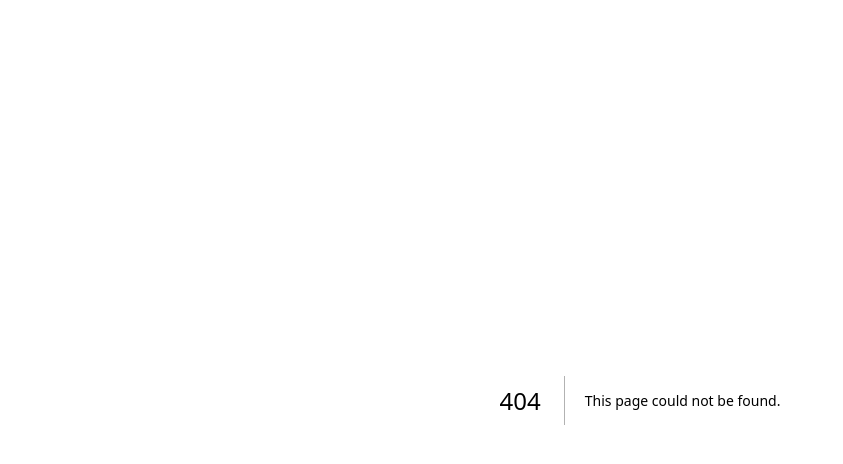
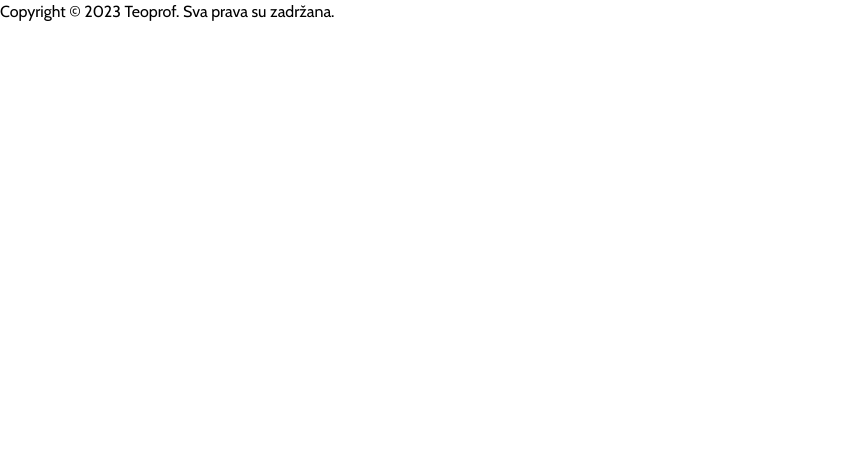
Before and after one commit to VasaOfficial/Teoprof, a Next.js app: page /pages/dnevne-sobe in a window 1280 px wide. Before the commit this address had no page. Shown: the top 464 px of the page, without its empty margins (0-843 px from the left). Built offline with nearby package versions, Linux system fonts and the light colour scheme.

Commit message:
feat: add routes for all the pages

```diff
--- /dev/null
+++ b/src/app/pages/(enterijer)/dnevne-sobe/page.tsx
@@ -0,0 +1,7 @@
+export default function Footer() {
+  return (
+    <p className="text-black">
+      Copyright © 2023 Teoprof. Sva prava su zadržana.
+    </p>
+  );
+}
--- /dev/null
+++ b/src/app/pages/(enterijer)/hodnici/page.tsx
@@ -0,0 +1,7 @@
+export default function Footer() {
+  return (
+    <p className="text-black">
+      Copyright © 2023 Teoprof. Sva prava su zadržana.
+    </p>
+  );
+}
--- /dev/null
+++ b/src/app/pages/(enterijer)/kuhinja/page.tsx
@@ -0,0 +1,7 @@
+export default function Footer() {
+  return (
+    <p className="text-black">
+      Copyright © 2023 Teoprof. Sva prava su zadržana.
+    </p>
+  );
+}
--- /dev/null
+++ b/src/app/pages/(enterijer)/kupatila/page.tsx
@@ -0,0 +1,7 @@
+export default function Footer() {
+  return (
+    <p className="text-black">
+      Copyright © 2023 Teoprof. Sva prava su zadržana.
+    </p>
+  );
+}
--- /dev/null
+++ b/src/app/pages/(enterijer)/spavace-sobe/page.tsx
@@ -0,0 +1,7 @@
+export default function Footer() {
+  return (
+    <p className="text-black">
+      Copyright © 2023 Teoprof. Sva prava su zadržana.
+    </p>
+  );
+}
--- /dev/null
+++ b/src/app/pages/(enterijer)/trpezarija/page.tsx
@@ -0,0 +1,7 @@
+export default function Footer() {
+  return (
+    <p className="text-black">
+      Copyright © 2023 Teoprof. Sva prava su zadržana.
+    </p>
+  );
+}
--- /dev/null
+++ b/src/app/pages/stolarija i namestaj/prozori/page.tsx
@@ -0,0 +1,7 @@
+export default function Footer() {
+  return (
+    <p className="text-black">
+      Copyright © 2023 Teoprof. Sva prava su zadržana.
+    </p>
+  );
+}
--- /dev/null
+++ b/src/app/pages/stolarija i namestaj/stepeniste/page.tsx
@@ -0,0 +1,7 @@
+export default function Footer() {
+  return (
+    <p className="text-black">
+      Copyright © 2023 Teoprof. Sva prava su zadržana.
+    </p>
+  );
+}
--- /dev/null
+++ b/src/app/pages/stolarija i namestaj/stolice/page.tsx
@@ -0,0 +1,7 @@
+export default function Footer() {
+  return (
+    <p className="text-black">
+      Copyright © 2023 Teoprof. Sva prava su zadržana.
+    </p>
+  );
+}
--- /dev/null
+++ b/src/app/pages/stolarija i namestaj/stolovi/page.tsx
@@ -0,0 +1,7 @@
+export default function Footer() {
+  return (
+    <p className="text-black">
+      Copyright © 2023 Teoprof. Sva prava su zadržana.
+    </p>
+  );
+}
--- /dev/null
+++ b/src/app/pages/stolarija i namestaj/vrata/page.tsx
@@ -0,0 +1,7 @@
+export default function Footer() {
+  return (
+    <p className="text-black">
+      Copyright © 2023 Teoprof. Sva prava su zadržana.
+    </p>
+  );
+}
```
